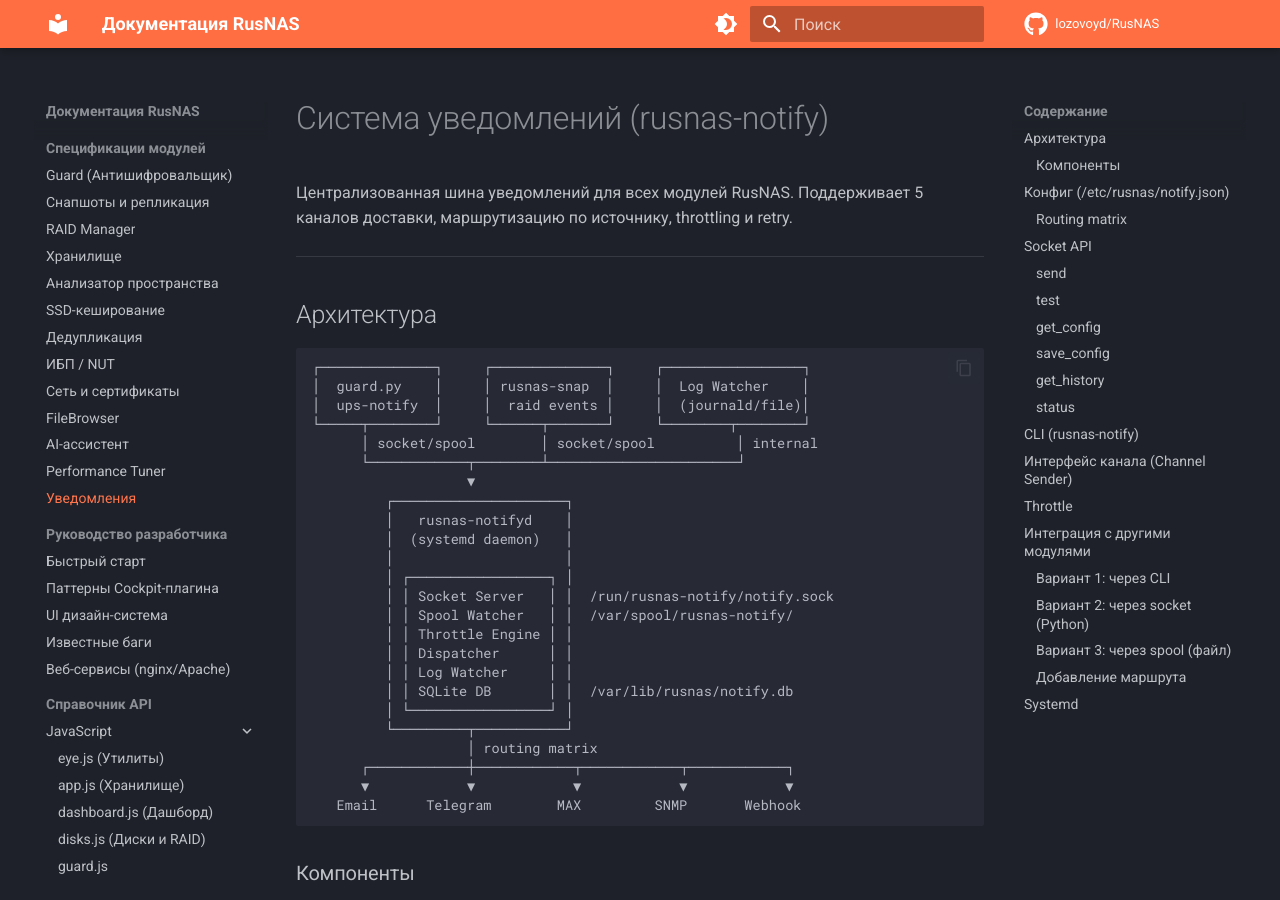
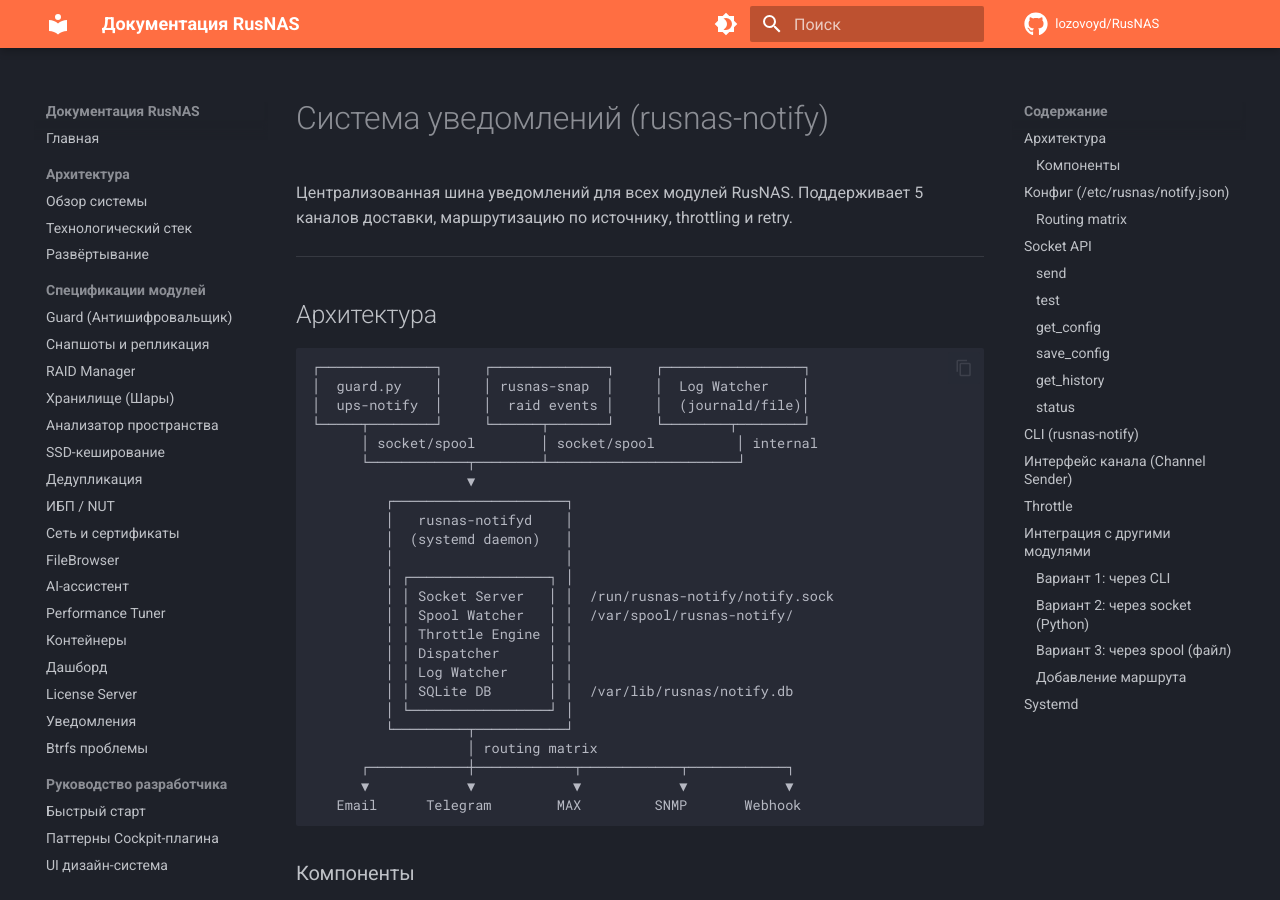
Before and after one commit to lozovoyd/RusNAS, an MkDocs documentation site: the page built from docs/src/modules/notifications.md, in a window 1280 px wide and 900 px high. Built offline with MkDocs 1.6.1 and Material for MkDocs 9.7.7, drawn with Linux system fonts in a browser that asks for light colours; comment, search, counter and statistics services are not loaded.

Commit message:
docs: update build system for new docs/specs/ paths
- build-docs.sh: spec sources now from docs/specs/ (not root)
- build-docs.sh: added containers, dashboard, license-server, notifications, btrfs-problems
- mkdocs.yml: added containers, dashboard, license-server, btrfs-problems to nav

Co-Authored-By: Claude Opus 4.6 (1M context) <noreply@anthropic.com>

```diff
--- a/docs/mkdocs.yml
+++ b/docs/mkdocs.yml
@@ -86,7 +86,7 @@ nav:
       - Guard (Антишифровальщик): specs/guard.md
       - Снапшоты и репликация: specs/snapshots.md
       - RAID Manager: specs/raid-manager.md
-      - Хранилище: specs/storage.md
+      - Хранилище (Шары): specs/storage.md
       - Анализатор пространства: specs/storage-analyzer.md
       - SSD-кеширование: specs/ssd-tier.md
       - Дедупликация: specs/dedup.md
@@ -95,7 +95,11 @@ nav:
       - FileBrowser: specs/filebrowser.md
       - AI-ассистент: specs/mcp-ai.md
       - Performance Tuner: specs/performance.md
-      - Уведомления: modules/notifications.md
+      - Контейнеры: specs/containers.md
+      - Дашборд: specs/dashboard.md
+      - License Server: specs/license-server.md
+      - Уведомления: specs/notifications.md
+      - Btrfs проблемы: specs/btrfs-problems.md
   - Руководство разработчика:
       - Быстрый старт: guides/getting-started.md
       - Паттерны Cockpit-плагина: guides/cockpit-patterns.md
```
Also changed, not shown: 1 other file.
